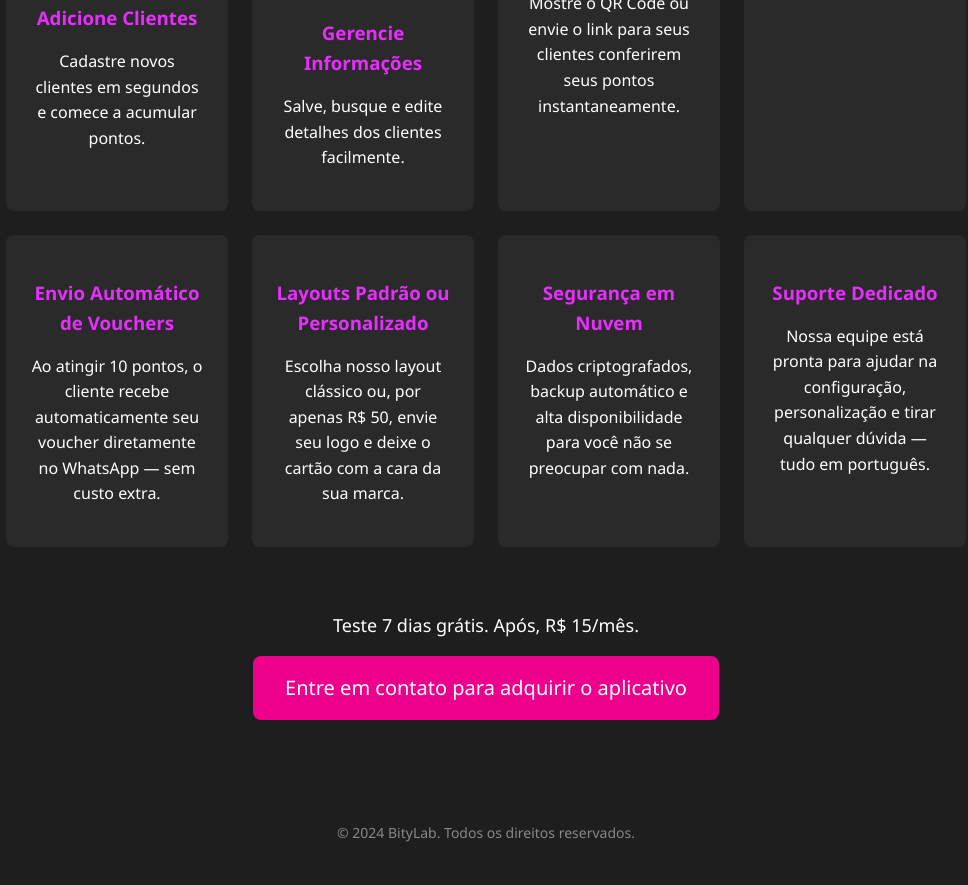
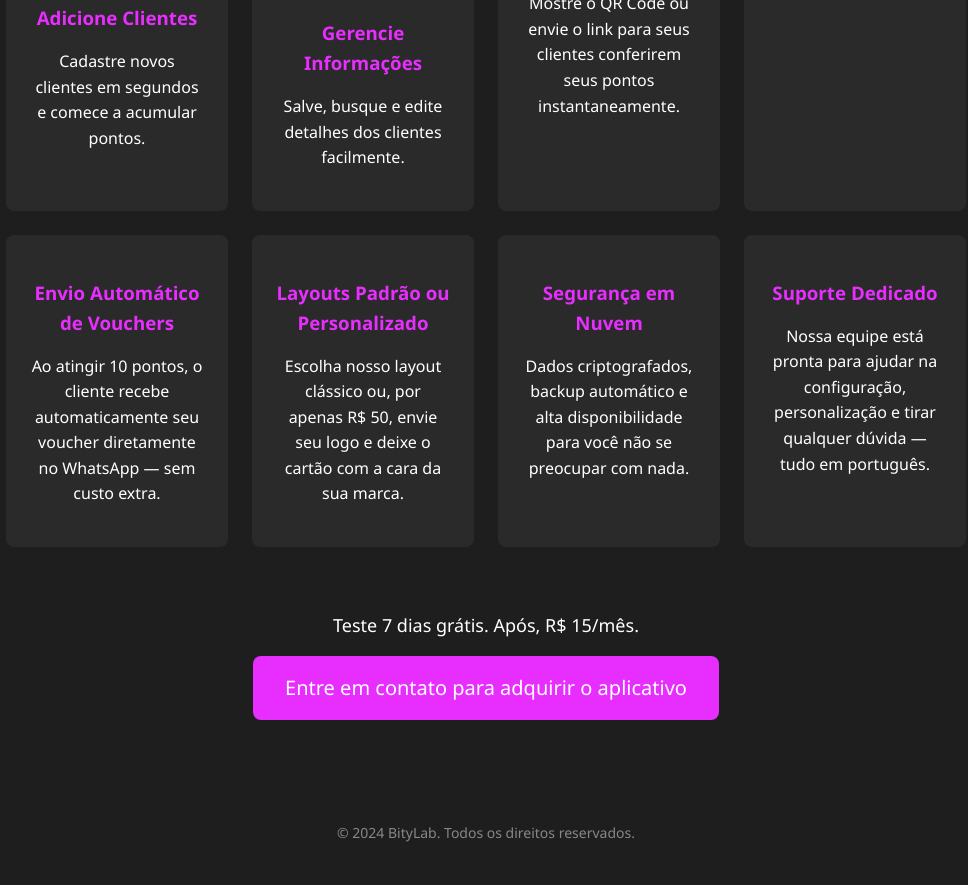
Before and after one commit to DouglasMoraesDev/projeto-fidelidade, a website: page public/landing.html in a window 1280 px wide. Shown: the part 744-1629 px from the top of the page, without its empty margins (154-1122 px from the left). Drawn offline with Linux system fonts and the light colour scheme.

Commit message:
commit botão de compra

```diff
--- a/public/landing.html
+++ b/public/landing.html
@@ -81,7 +81,7 @@
     }
     .cta a {
       display: inline-block;
-      background-color: #ec008c;
+      background-color: #e72eff;
       color: #ffffff;
       padding: 1rem 2rem;
       border-radius: 8px;
```
